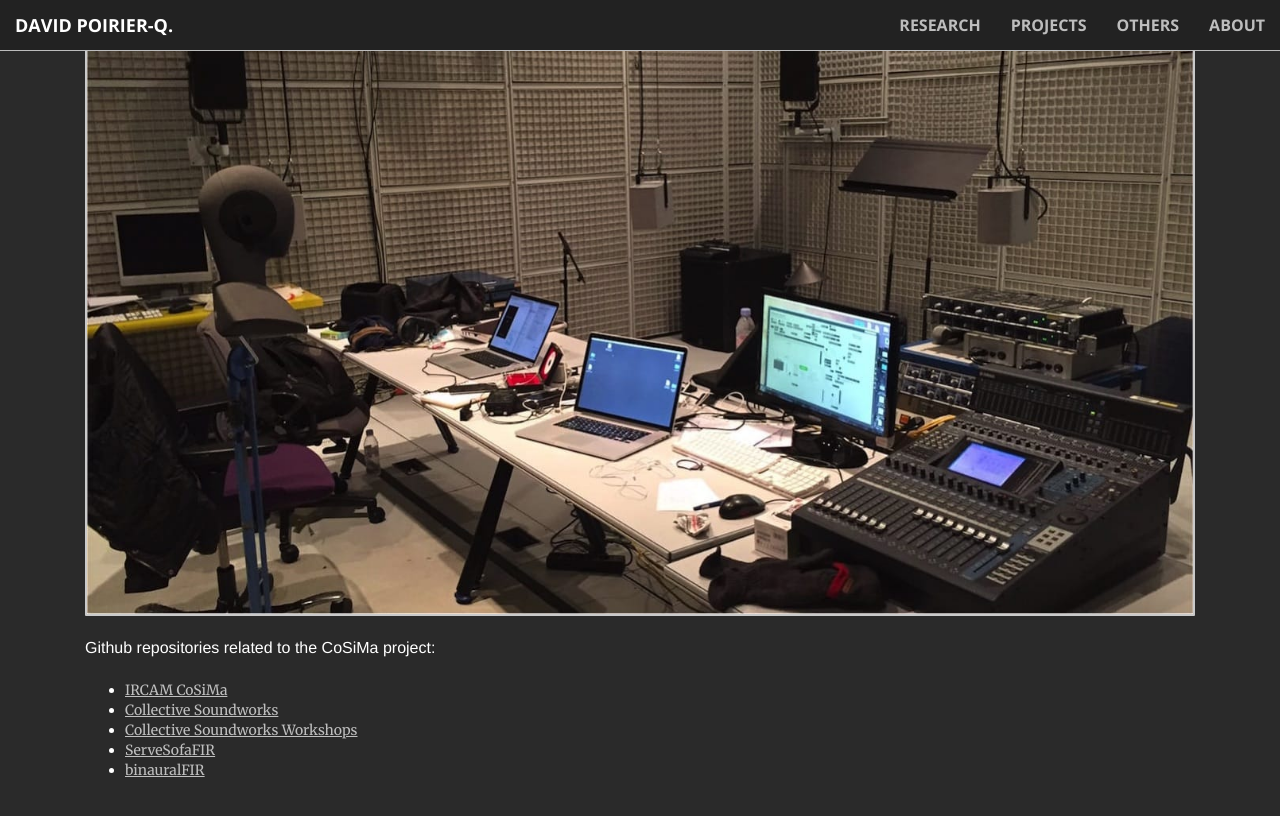
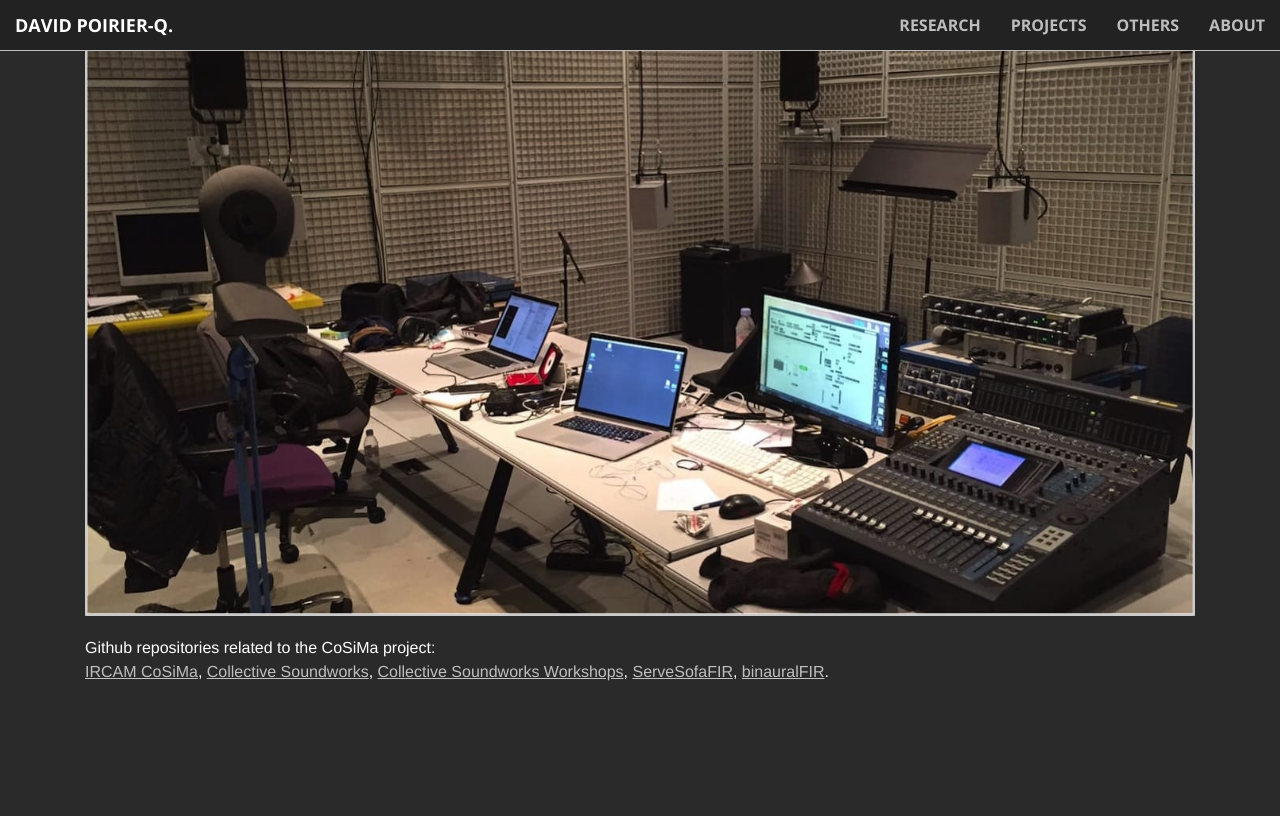
Before and after one commit to PyrApple/pyrapple.github.io, a Jekyll site: the page built from pages/cosima.html, in a window 1280 px wide and 900 px high, scrolled down 5109 px. Shown: the top 816 px of the window. Built offline with Jekyll 4.4.1, drawn with Linux system fonts in a browser that asks for light colours.

Commit message:
reorganized cosima page

```diff
--- a/pages/cosima.html
+++ b/pages/cosima.html
@@ -11,11 +11,12 @@
 
       <br>
 
-      <p><img src="{{ site.baseurl }}/img/cosima-proxemic-header.jpg" class="img-responsive img-framed-on-primary" alt=""></p>
 
       <p>The CoSiMa project, short for Collaborative Situated Media, was a 3 years ANR project. I, as an IRCAM researcher, was set to explore what one could achieve with a distributed network of smartphones coupled with the newly standardized Web Audio API.</p>
 
       <p class="text-center"><a class="text-faded link-on-primary-bg" href="http://cosima.ircam.fr/">CoSiMa Website</a></p>
+
+      <p><img src="{{ site.baseurl }}/img/cosima-proxemic-header.jpg" class="img-responsive img-framed-on-primary" alt=""></p>
 
       <p>Most noteworthy sub-projects I was involved in: <a class="text-faded link-on-primary-bg" href="https://github.com/polarch/JSAmbisonics">JSAmbisonics</a> and <a class="text-faded link-on-primary-bg" href="https://github.com/ircam-cosima/soundworks-nu">Nü</a>. The former is a suite of JavaScript encoding and decoding tools for web based Ambisonic rendering (live demo link on project page). As for Nü, see for yourself:</p>
 
@@ -58,14 +59,12 @@
       <h3>Healthy working environment</h3>
       <p><img src="{{ site.baseurl }}/img/cosima-proxemic-studio-5.jpg" class="img-responsive img-framed-on-primary" alt=""></p>
 
-      <p>Github repositories related to the CoSiMa project:
-        <ul>
-          <li><a class="text-faded link-on-primary-bg" href="https://github.com/ircam-cosima">IRCAM CoSiMa</a></li>
-          <li><a class="text-faded link-on-primary-bg" href="https://github.com/collective-soundworks">Collective Soundworks</a></li>
-          <li><a class="text-faded link-on-primary-bg" href="https://github.com/collective-soundworks-workshops">Collective Soundworks Workshops</a></li>
-          <li><a class="text-faded link-on-primary-bg" href="https://github.com/Ircam-RnD/serveSofaHrir">ServeSofaFIR</a></li>
-          <li><a class="text-faded link-on-primary-bg" href="https://github.com/Ircam-RnD/binauralFIR">binauralFIR</a></li>
-        </ul>
+      <p>Github repositories related to the CoSiMa project: <br>
+          <a class="text-faded link-on-primary-bg" href="https://github.com/ircam-cosima">IRCAM CoSiMa</a>,
+          <a class="text-faded link-on-primary-bg" href="https://github.com/collective-soundworks">Collective Soundworks</a>,
+          <a class="text-faded link-on-primary-bg" href="https://github.com/collective-soundworks-workshops">Collective Soundworks Workshops</a>,
+          <a class="text-faded link-on-primary-bg" href="https://github.com/Ircam-RnD/serveSofaHrir">ServeSofaFIR</a>,
+          <a class="text-faded link-on-primary-bg" href="https://github.com/Ircam-RnD/binauralFIR">binauralFIR</a>.
       </p>
 
     </div>
```
